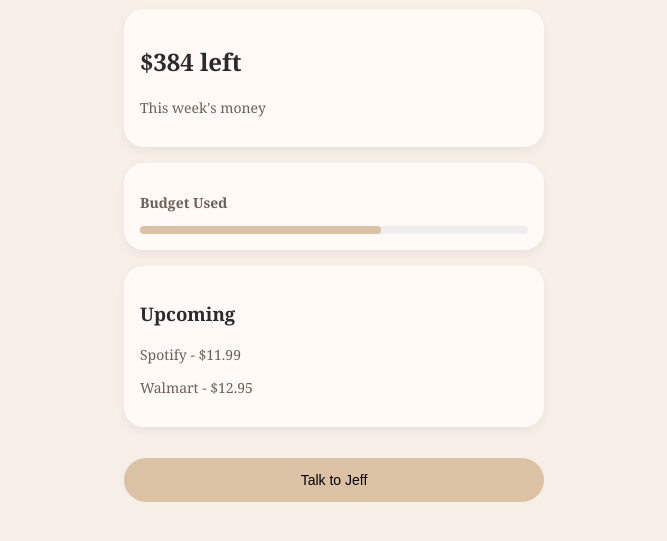
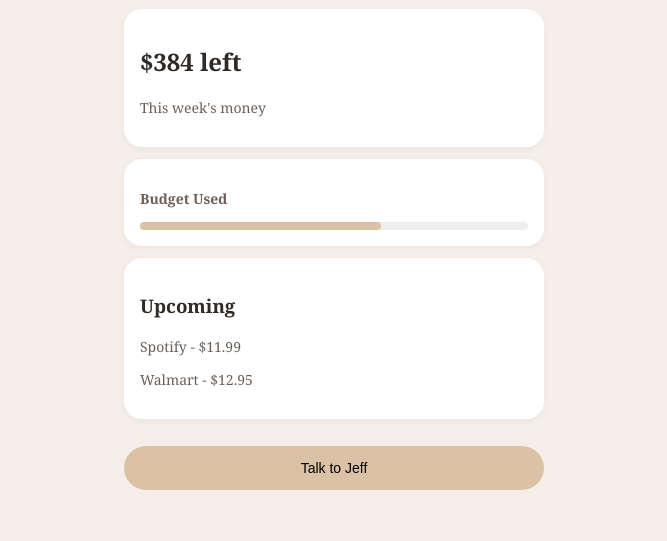
Before and after one commit to breadnbutterbank/bread-n-butter, a plain HTML site: page dashboard.html in a window 1280 px wide. Shown: the part 183-724 px from the top of the page, without its empty margins (306-973 px from the left). Drawn offline with Linux system fonts and the light colour scheme.

Commit message:
Update styles.css

```diff
--- a/styles.css
+++ b/styles.css
@@ -159,32 +159,3 @@
   width: auto;
   margin-left: 10px;
 }
-body {
-  font-family: 'Georgia', serif;
-  background-color: #f6efe7;
-  color: #2b2b2b;
-  margin: 0;
-}
-
-.container {
-  max-width: 420px;
-  margin: auto;
-  padding: 20px;
-}
-
-.card {
-  background: #fffaf5;
-  border-radius: 20px;
-  padding: 16px;
-  margin-bottom: 16px;
-  box-shadow: 0 4px 10px rgba(0,0,0,0.05);
-}
-
-.button {
-  background-color: #e0b97a;
-  border: none;
-  padding: 12px 20px;
-  border-radius: 20px;
-  font-weight: bold;
-  cursor: pointer;
-}
```
